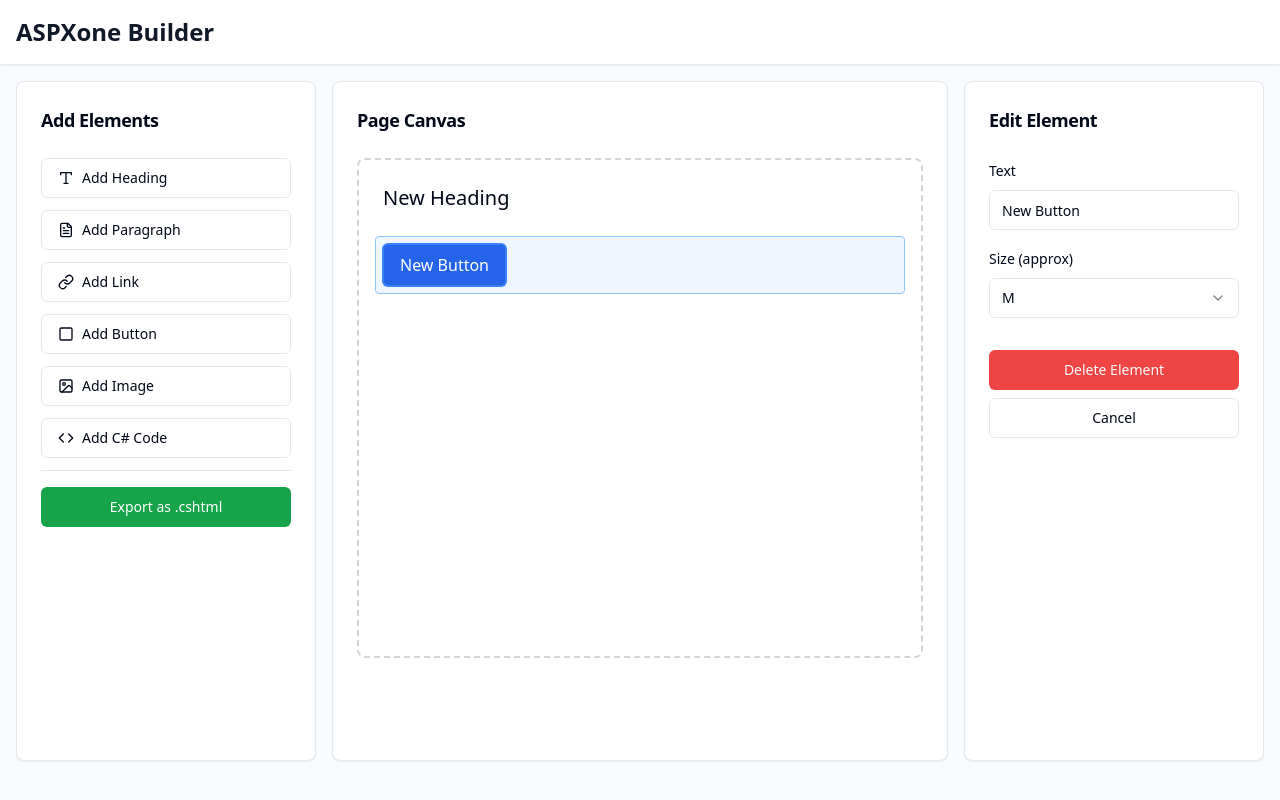
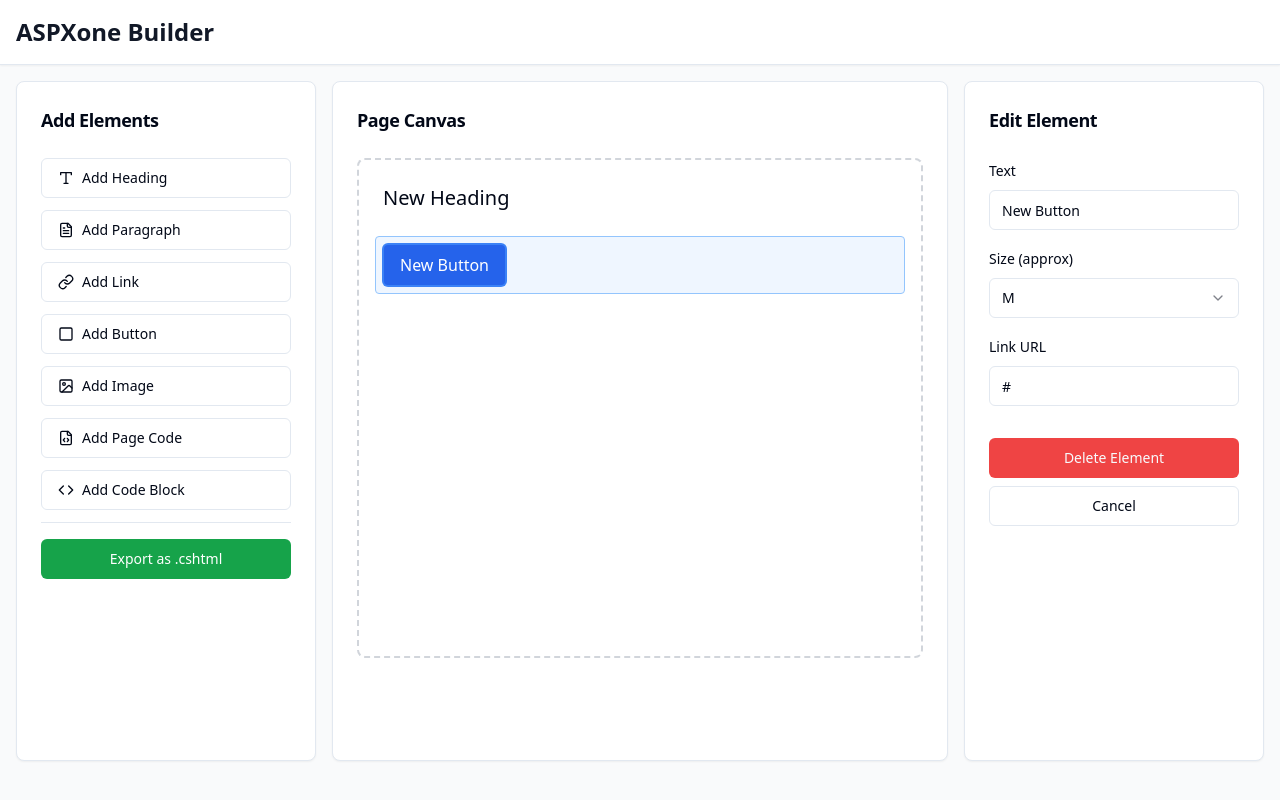
Before and after one commit to CanvasDeno/aspxone-builder, a React (Vite) app: page / in a window 1280 px wide. Both pictures are taken after a click on the button "Add Button". Built offline with nearby package versions, Linux system fonts and the light colour scheme.

Commit message:
Refactor: C# code options and button links
Added options for C# code (page code or code blocks) and implemented linking for buttons.

```diff
--- a/src/components/DraggableElement.tsx
+++ b/src/components/DraggableElement.tsx
@@ -58,7 +58,7 @@ const DraggableElement: React.FC<DraggableElementProps> = ({
       case 'link':
         return <a href={element.properties.href || '#'} className={`${baseClass} text-blue-600 underline`}>{element.content}</a>;
       case 'button':
-        return <button className={`${baseClass} px-4 py-2 bg-blue-600 text-white rounded hover:bg-blue-700`}>{element.content}</button>;
+        return <a href={element.properties.href || '#'} className={`${baseClass} px-4 py-2 bg-blue-600 text-white rounded hover:bg-blue-700 inline-block`}>{element.content}</a>;
       case 'image':
         return (
           <img
@@ -73,6 +73,15 @@ const DraggableElement: React.FC<DraggableElementProps> = ({
             <div className="text-sm font-semibold text-gray-700 mb-2">{element.content}</div>
             <pre className="text-xs font-mono bg-gray-50 p-2 rounded overflow-auto">
               @{`{\n${element.properties.code || ''}\n}`}
+            </pre>
+          </div>
+        );
+      case 'pagecode':
+        return (
+          <div className={`${baseClass} bg-yellow-50 border border-yellow-300 rounded p-3`}>
+            <div className="text-sm font-semibold text-yellow-700 mb-2">{element.content}</div>
+            <pre className="text-xs font-mono bg-yellow-100 p-2 rounded overflow-auto">
+              {element.properties.code || ''}
             </pre>
           </div>
         );
--- a/src/components/ElementEditor.tsx
+++ b/src/components/ElementEditor.tsx
@@ -103,6 +103,18 @@ const ElementEditor: React.FC<ElementEditorProps> = ({
             />
           </div>
         );
+      case 'button':
+        return (
+          <div className="space-y-2">
+            <Label htmlFor="href">Link URL</Label>
+            <Input
+              id="href"
+              value={editedElement.properties.href || ''}
+              onChange={(e) => handlePropertyChange('href', e.target.value)}
+              placeholder="https://example.com"
+            />
+          </div>
+        );
       case 'image':
         return (
           <>
@@ -129,12 +141,25 @@ const ElementEditor: React.FC<ElementEditorProps> = ({
       case 'csharp':
         return (
           <div className="space-y-2">
-            <Label htmlFor="code">C# Code</Label>
+            <Label htmlFor="code">C# Code Block</Label>
             <Textarea
               id="code"
               value={editedElement.properties.code || ''}
               onChange={(e) => handlePropertyChange('code', e.target.value)}
               placeholder="Enter your C# code here..."
+              className="min-h-[200px] font-mono text-sm"
+            />
+          </div>
+        );
+      case 'pagecode':
+        return (
+          <div className="space-y-2">
+            <Label htmlFor="code">C# Page Code</Label>
+            <Textarea
+              id="code"
+              value={editedElement.properties.code || ''}
+              onChange={(e) => handlePropertyChange('code', e.target.value)}
+              placeholder="Enter your C# page code here..."
               className="min-h-[200px] font-mono text-sm"
             />
           </div>
@@ -152,7 +177,9 @@ const ElementEditor: React.FC<ElementEditorProps> = ({
       <CardContent className="space-y-4">
         <div className="space-y-2">
           <Label htmlFor="content">
-            {editedElement.type === 'image' ? 'Alt Text' : editedElement.type === 'csharp' ? 'Description' : 'Text'}
+            {editedElement.type === 'image' ? 'Alt Text' :
+             editedElement.type === 'csharp' ? 'Code Block Description' :
+             editedElement.type === 'pagecode' ? 'Page Code Description' : 'Text'}
           </Label>
           <Input
             id="content"
@@ -162,7 +189,7 @@ const ElementEditor: React.FC<ElementEditorProps> = ({
           />
         </div>
 
-        {editedElement.type !== 'image' && editedElement.type !== 'csharp' && (
+        {editedElement.type !== 'image' && editedElement.type !== 'csharp' && editedElement.type !== 'pagecode' && (
           <div className="space-y-2">
             <Label htmlFor="size">Size (approx)</Label>
             <Select value={editedElement.properties.size} onValueChange={(value) => handlePropertyChange('size', value)}>
--- a/src/components/ElementToolbox.tsx
+++ b/src/components/ElementToolbox.tsx
@@ -3,10 +3,10 @@ import React from 'react';
 import { useDrag } from 'react-dnd';
 import { Button } from '@/components/ui/button';
 import { Card, CardContent, CardHeader, CardTitle } from '@/components/ui/card';
-import { Type, FileText, Link, Square, Image, Code } from 'lucide-react';
+import { Type, FileText, Link, Square, Image, Code, FileCode } from 'lucide-react';
 
 interface ElementToolboxProps {
-  onAddElement: (type: 'heading' | 'paragraph' | 'link' | 'button' | 'image' | 'csharp') => void;
+  onAddElement: (type: 'heading' | 'paragraph' | 'link' | 'button' | 'image' | 'csharp' | 'pagecode') => void;
   onExport: () => void;
 }
 
@@ -17,7 +17,8 @@ const ElementToolbox: React.FC<ElementToolboxProps> = ({ onAddElement, onExport
     { type: 'link' as const, label: 'Add Link', icon: Link },
     { type: 'button' as const, label: 'Add Button', icon: Square },
     { type: 'image' as const, label: 'Add Image', icon: Image },
-    { type: 'csharp' as const, label: 'Add C# Code', icon: Code },
+    { type: 'pagecode' as const, label: 'Add Page Code', icon: FileCode },
+    { type: 'csharp' as const, label: 'Add Code Block', icon: Code },
   ];
 
   return (
--- a/src/pages/Index.tsx
+++ b/src/pages/Index.tsx
@@ -8,7 +8,7 @@ import ElementEditor from '@/components/ElementEditor';
 
 export interface PageElement {
   id: string;
-  type: 'heading' | 'paragraph' | 'link' | 'button' | 'image' | 'csharp';
+  type: 'heading' | 'paragraph' | 'link' | 'button' | 'image' | 'csharp' | 'pagecode';
   content: string;
   properties: {
     level?: string;
@@ -75,11 +75,13 @@ const Index = () => {
         case 'link':
           return `<a href="${element.properties.href || '#'}" class="${getSizeClass(element.properties.size)}">${element.content}</a>`;
         case 'button':
-          return `<button class="btn btn-primary ${getSizeClass(element.properties.size)}">${element.content}</button>`;
+          return `<a href="${element.properties.href || '#'}" class="btn btn-primary ${getSizeClass(element.properties.size)}">${element.content}</a>`;
         case 'image':
           return `<img src="${element.properties.src || ''}" alt="${element.properties.alt || ''}" class="img-fluid" />`;
         case 'csharp':
           return `@{\n${element.properties.code || ''}\n}`;
+        case 'pagecode':
+          return element.properties.code || '';
         default:
           return '';
       }
@@ -159,6 +161,7 @@ function getDefaultContent(type: PageElement['type']): string {
     case 'button': return 'New Button';
     case 'image': return 'Image';
     case 'csharp': return 'C# Code Block';
+    case 'pagecode': return 'C# Page Code';
     default: return '';
   }
 }
@@ -168,9 +171,10 @@ function getDefaultProperties(type: PageElement['type']): PageElement['propertie
     case 'heading': return { level: 'H1', size: 'XL' };
     case 'paragraph': return { size: 'M' };
     case 'link': return { size: 'M', href: '#' };
-    case 'button': return { size: 'M' };
+    case 'button': return { size: 'M', href: '#' };
     case 'image': return { src: '', alt: '' };
     case 'csharp': return { code: '// Enter your C# code here\nstring message = "Hello World";' };
+    case 'pagecode': return { code: '// Enter your C# page code here\nstring pageTitle = "My Page";' };
     default: return {};
   }
 }
```
